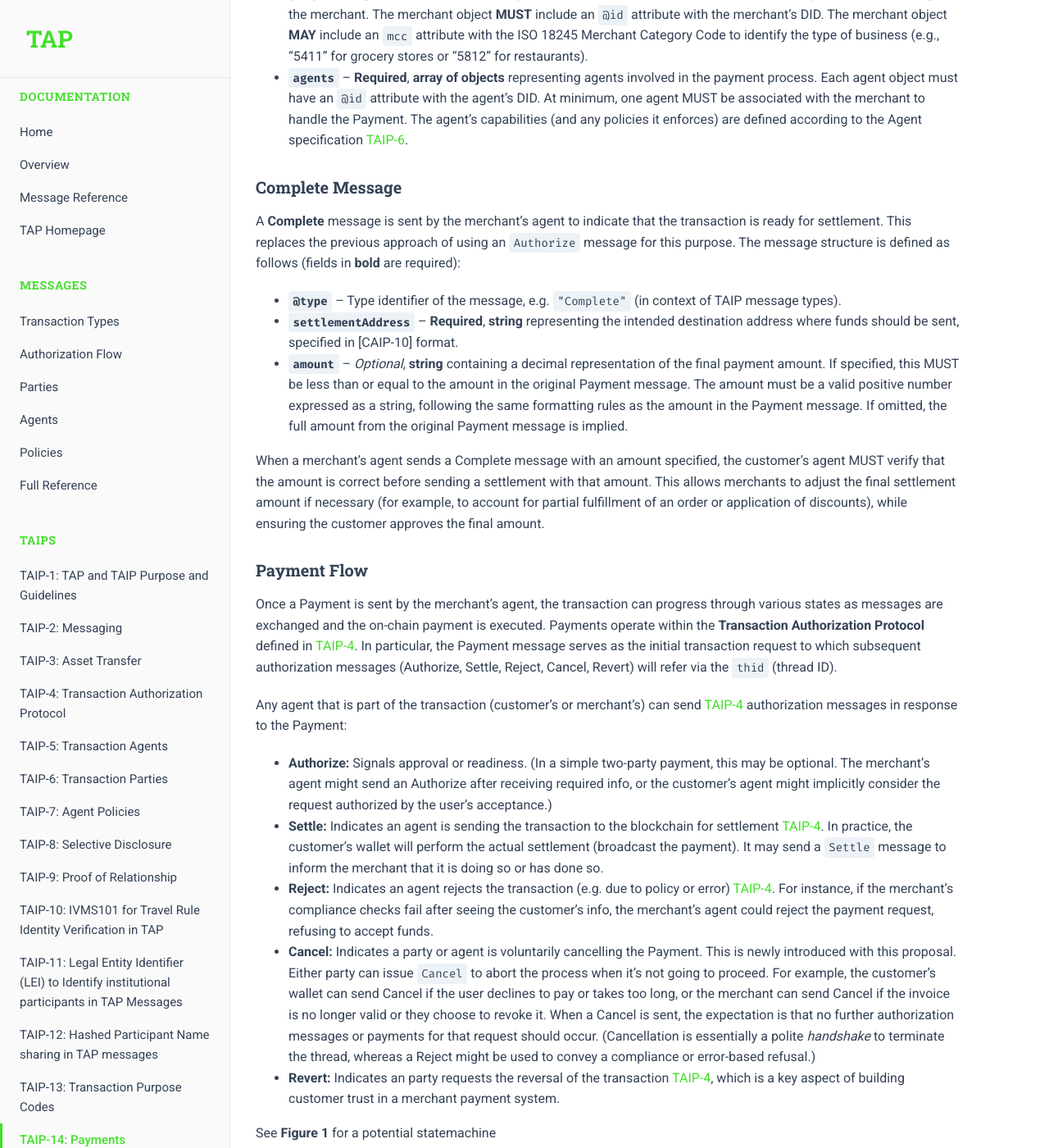
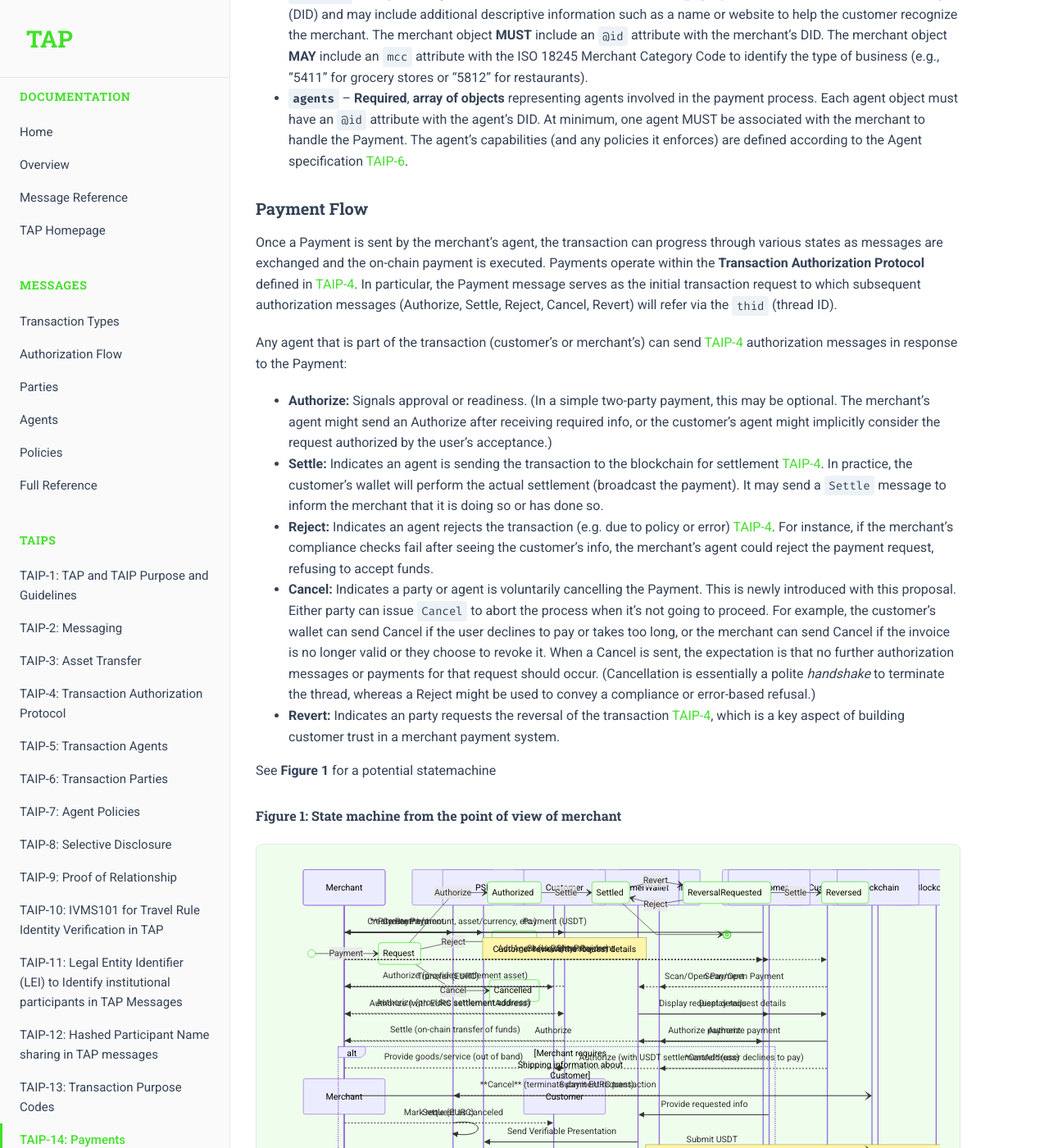
Before and after one commit to TransactionAuthorizationProtocol/TAIPs, a Jekyll site: the page built from TAIPs/taip-14.md, in a window 1280 px wide and 1400 px high, scrolled down 3483 px. Shown: the whole window at 82% size. Built offline with Jekyll 4.4.1, drawn with Linux system fonts in a browser that asks for light colours; some of the changed text lies outside the part shown.

Commit message:
Replace `Complete` message with `Authorize` to simplify flow

````diff
--- a/TAIPs/taip-14.md
+++ b/TAIPs/taip-14.md
@@ -22,7 +22,7 @@
 
 **User-Friendly Crypto Payments:** Today's blockchain payments lack a built-in request/response flow comparable to invoicing or checkout in traditional payments. By enabling merchants to send Payments to customers, we facilitate typical e-commerce use cases where a customer is prompted to pay a specified amount to a merchant. Using **"customer"** and **"merchant"** terminology (instead of originator/beneficiary) makes the roles more intuitive in retail contexts, without changing their underlying meaning (payer and payee).
 
-**Flexible Asset/Currency Support:** A merchant may want payment in a particular cryptocurrency or in an amount of fiat currency. This proposal ensures a Payment can specify **either a crypto asset or a fiat currency** (one is required). If a fiat currency (per ISO 4217 code, e.g. USD) is given, the request may include a list of acceptable crypto assets that the merchant supports for settling that currency amount. This gives customers flexibility in *how* to pay (e.g. choose USDC or DAI to settle a $100.00 invoice) while ensuring the merchant's requirements are clear. It also lays groundwork for dynamic currency conversion by wallets if needed.
+**Flexible Asset/Currency Support:** A merchant may want payment in a particular cryptocurrency or in an amount of fiat currency. This proposal ensures a Payment can specify **either a crypto asset or a fiat currency** (one is required). If a fiat currency (per ISO 4217 code, e.g. USD) is given, the request may include a list of acceptable crypto assets that the merchant supports for settling that currency amount. This gives customers flexibility in *how* to pay (e.g. choose USDC or DAI to settle a $100.00 invoice) while ensuring the merchant's requirements are clear. It also lays groundwork for dynamic currency conversion by wallets if needed and allows for composability with multiple blockchain transactions through linked `Transfer` messages.
 
 **Improved Compliance and Data Privacy:** Merchants often need additional customer details (for compliance with regulations like the Travel Rule, or for business purposes like shipping). Instead of including personally identifiable information in the payment request (which would risk exposure to other parties) [TAIP-8], the merchant can declare a `RequirePresentation` policy (as per [TAIP-8]) in the Payment. This signals that the customer's wallet must present certain credentials (e.g. proof of identity, email, shipping address) privately to the merchant's agent before or alongside payment. By leveraging [TAIP-8] selective disclosure, sensitive data is exchanged **only** between the requesting merchant and the customer, minimizing privacy risks.
 
@@ -38,7 +38,7 @@
 - **`asset`** – *Optional*, **string** ([CAIP-19] or [DTI] identifier) for the specific cryptocurrency being requested. Must be a blockchain asset identifier. Either `asset` OR `currency` is required (one must be present); if both are given, they should be consistent, with `asset` having precedence (the wallet should send in the asset specified, not based on currency).
 - **`currency`** – *Optional*, **string** (ISO 4217 currency code, e.g. "USD" or "EUR") for fiat-denominated payments. Either `asset` OR `currency` is required (one must be present). If `currency` is present, a wallet might not know which crypto asset the merchant prefers to settle this fiat amount; this is addressed by the `supportedAssets` field.
 - **`supportedAssets`** – *Optional*, **array of strings** ([CAIP-19] or [DTI] asset identifiers). If `currency` is given (fiat-denominated request), this field can list which crypto assets are acceptable to settle that currency amount. Each entry is an asset the merchant will accept as payment for the given fiat amount. For example, a Payment might specify `"currency": "EUR", "amount": "50.00", "supportedAssets": ["eip155:1/erc20:0xA0b86991..."]` to indicate €50.00 can be paid in USDC on Ethereum (asset listed) or potentially other listed stablecoins. If `supportedAssets` is omitted for a fiat request, it implies the customer's wallet may choose any asset to settle that amount, subject to the merchant and wallet's out-of-band agreement or policy.
-- **`expiry`** – *Optional*, **timestamp** indicating an expiration time for the request. After this time the merchant may no longer honor the payment (e.g. if exchange rates or inventory changed). The customer's wallet SHOULD treat an expired Payment as invalid and not allow payment. If omitted, the request is considered valid until canceled or fulfilled. This field SHOULD align with the DIDComm `expires_time` header (as specified in [TAIP-2]) to ensure consistency. In hotel reservation scenarios, for example, a merchant might set an expiry to the checkout date, indicating that if the payment is not completed by then, the reservation will be lost.
+- **`expiry`** – *Optional*, **timestamp** indicating an expiration time for the request. After this time the merchant may no longer honor the payment (e.g. if exchange rates or inventory changed). The customer's wallet SHOULD treat an expired Payment as invalid and not allow payment. If omitted, the request is considered valid until canceled or fulfilled. This field SHOULD align with the DIDComm `expires_time` header (as specified in [TAIP-2]) to ensure consistency. In hotel reservation scenarios, for example, a merchant might set an expiry to the checkout date, indicating that if the payment is not authorized by then, the reservation will be lost.
 - **`amount`** – **Required**, **string** containing a decimal representation of the payment amount. The amount must be a valid positive number expressed as a string. Leading zeroes may be omitted (e.g. "0.5" or ".5" for half a unit). Trailing zeroes may be present (e.g. "10.00" for exactly ten units). The amount is denominated in the `asset` token units or the `currency` fiat units as appropriate.
 - **`invoice`** – *Optional*, **Invoice** per [TAIP-16] or **URI** providing additional details about the payment being requested (e.g. a link to an external invoice). This can provide further context for the customer, though the basic payment details should always be present directly in the Payment message itself.
 - **`policies`** – *Optional*, **array of policy objects** defining requirements that must be satisfied by the customer's agent. Each policy object conforms to [TAIP-7] and may include:
@@ -46,16 +46,6 @@
 - **`customer`** – *Optional*, **object** for information about the customer (payer). In many cases, the merchant may not know the customer's identity at the time of issuing the request (for example, if the Payment is delivered via a public QR code or link). This object can be omitted or left minimal in such cases. If the merchant does know the customer's identity or wants to bind the request to a specific customer, they MAY include an identifier here (e.g. the customer's DID or reference). The `customer` object could simply be: `{ "@id": "did:example:alice" }` to target a specific party. Even if provided, this field is mainly informational; the DIDComm transport (to the customer's agent) or context of delivery typically ensures the request reaches the intended customer.
 - **`merchant`** – **Required**, **object** with information about the merchant (payee). This includes the merchant's identity (DID) and may include additional descriptive information such as a name or website to help the customer recognize the merchant. The merchant object **MUST** include an `@id` attribute with the merchant's DID. The merchant object **MAY** include an `mcc` attribute with the ISO 18245 Merchant Category Code to identify the type of business (e.g., "5411" for grocery stores or "5812" for restaurants).
 - **`agents`** – **Required**, **array of objects** representing agents involved in the payment process. Each agent object must have an `@id` attribute with the agent's DID. At minimum, one agent MUST be associated with the merchant to handle the Payment. The agent's capabilities (and any policies it enforces) are defined according to the Agent specification [TAIP-6].
-
-### Complete Message
-
-A **Complete** message is sent by the merchant's agent to indicate that the transaction is ready for settlement. This replaces the previous approach of using an `Authorize` message for this purpose. The message structure is defined as follows (fields in **bold** are required):
-
-- **`@type`** – Type identifier of the message, e.g. `"Complete"` (in context of TAIP message types).
-- **`settlementAddress`** – **Required**, **string** representing the intended destination address where funds should be sent, specified in [CAIP-10] format.
-- **`amount`** – *Optional*, **string** containing a decimal representation of the final payment amount. If specified, this MUST be less than or equal to the amount in the original Payment message. The amount must be a valid positive number expressed as a string, following the same formatting rules as the amount in the Payment message. If omitted, the full amount from the original Payment message is implied.
-
-When a merchant's agent sends a Complete message with an amount specified, the customer's agent MUST verify that the amount is correct before sending a settlement with that amount. This allows merchants to adjust the final settlement amount if necessary (for example, to account for partial fulfillment of an order or application of discounts), while ensuring the customer approves the final amount.
 
 ### Payment Flow
 
@@ -96,8 +86,8 @@
     participant Customer
     Merchant->>Customer: **Payment** (amount, asset/currency, etc.)
     Note over Customer: Customer reviews the request details
-    Customer-->>Merchant: Authorize
-    Merchant-->>Customer: Complete (provides settlement address)
+    Customer-->>Merchant: Authorize (provides settlement asset)
+    Merchant-->>Customer: Authorize (provides settlement address)
     Customer-->>Merchant: Settle (on-chain transfer of funds)
     Merchant-->>Customer: Provide goods/service (out of band)
 ```
@@ -131,7 +121,7 @@
     end
 
     opt Merchant approves transaction
-        PSP-->>CustomerWallet: Send Complete message
+        PSP-->>CustomerWallet: Send Authorize message
     end
 
     CustomerWallet->>Blockchain: Submit transaction
@@ -141,9 +131,9 @@
     Merchant->>Customer: Fulfill order
 ```
 
-*Description:* This detailed sequence involves the **Merchant's agent (Payment Service Provider - PSP)** and **Customer's agent (CustomerWallet)** exchanging messages. The merchant's PSP creates a Payment that the **Merchant** presents to the customer, including the **amount** and a policy requiring additional information (for example, an email for receipt, and shipping address for delivery). The Customer's wallet alerts the **Customer** (user) with the details and asks for the required information and approval. The user approves the transfer and sharing of data, which the wallet packages into a **Verifiable Presentation** (per [TAIP-8]) and returns to the merchant's wallet. The merchant's wallet verifies the credentials (ensuring they meet policy). Once satisfied, the merchant's wallet (or the merchant) sends a **Complete** message indicating everything is in order containing the settlement address. The **CustomerWallet** now automatically submits the blockchain transaction to the **Blockchain** network (this is depicted as a `Settle` action and the actual on-chain transfer). When the blockchain confirms the payment, the Merchant's wallet is notified (by listening to the blockchain or via an event). Finally, the **Merchant** is informed and can now consider the payment complete—at which point they deliver the product or service to the customer (this last step occurs off-chain, but is triggered by the confirmed payment).
+*Description:* This detailed sequence involves the **Merchant's agent (Payment Service Provider - PSP)** and **Customer's agent (CustomerWallet)** exchanging messages. The merchant's PSP creates a Payment that the **Merchant** presents to the customer, including the **amount** and a policy requiring additional information (for example, an email for receipt, and shipping address for delivery). The Customer's wallet alerts the **Customer** (user) with the details and asks for the required information and approval. The user approves the transfer and sharing of data, which the wallet packages into a **Verifiable Presentation** (per [TAIP-8]) and returns to the merchant's wallet. The merchant's wallet verifies the credentials (ensuring they meet policy). Once satisfied, the merchant's wallet (or the merchant) sends a **Authorize** message indicating everything is in order containing the settlement address. The **CustomerWallet** now automatically submits the blockchain transaction to the **Blockchain** network (this is depicted as a `Settle` action and the actual on-chain transfer). When the blockchain confirms the payment, the Merchant's wallet is notified (by listening to the blockchain or via an event). Finally, the **Merchant** is informed and can now consider the payment complete—at which point they deliver the product or service to the customer (this last step occurs off-chain, but is triggered by the confirmed payment).
 
-**Notes:** In this flow, if any required presentation was missing or invalid, the merchant's agent could send a **Reject** instead of Complete, or simply not authorize the payment (the customer might then choose not to pay).
+**Notes:** In this flow, if any required presentation was missing or invalid, the merchant's agent could send a **Reject** instead of Authorize, or simply not authorize the payment (the customer might then choose not to pay).
 
 #### Figure 4: Payment Flow with Cancellation (Failure Scenario)
 
@@ -167,6 +157,31 @@
 ```
 
 *Description:* In this failure scenario, the merchant's wallet sends a Payment, but the customer decides not to proceed (for any reason – maybe they canceled the checkout or disagreed with the terms). The **Customer's wallet** then sends a **Cancel** message to the **Merchant's wallet**, notifying that the request is aborted. Both sides consider the payment request closed. The merchant's wallet may notify the merchant system to void the invoice or record the cancellation. Similarly, if the merchant needed to cancel (e.g. the order was out-of-stock or expired), the merchant's wallet would send a Cancel to the customer's wallet, which would inform the user. In either case, the Cancel message definitively ends that Payment thread. This differs from a **Reject** in that it isn't necessarily due to rule violations; it's a voluntary termination (any outstanding authorization or info exchange stops here). After a Cancel, the customer is not expected to send payment, and the merchant should not accept a payment if one somehow arrives late (they might refund it or handle it out of band).
+
+### Composability
+
+Most simple payments involving a single blockchain and a single token transfer can be implemented using the `Payment` -> `Authorize` -> `Authorize` -> `Settle` flow. More complex payments may include a Forex swap between different stablecoins or bridging between blockchain networks. For full transparency these can be implemented using multiple `Transfer` messages refering to the parent Payment through the `pthid` field (see [TAIP-2]).
+
+```mermaid
+sequenceDiagram
+    participant CustomerWallet
+    participant LiquidityProvider
+    participant PSP
+    participant Blockchain
+
+    PSP->>CustomerWallet: Payment (USDT)
+    CustomerWallet-->>PSP: AddAgent (LiquidityProvider)
+
+    CustomerWallet->>LiquidityProvider: Transfer (EURC)
+    LiquidityProvider-->>CustomerWallet: Authorize (with EURC settlementAddress)
+    CustomerWallet-->>PSP: Authorize
+    PSP-->>LiquidityProvider: Authorize (with USDT settlementAddress)
+
+    CustomerWallet-)Blockchain: Submit EURC transaction
+    CustomerWallet-->>LiquidityProvider: Settle (EURC)
+    LiquidityProvider-)Blockchain: Submit USDT
+    LiquidityProvider-->>PSP: Settle (USDT)
+```
 
 ### Out-of-Band Initiation
 
--- a/TAIPs/taip-4.md
+++ b/TAIPs/taip-4.md
@@ -105,7 +105,9 @@
 
 - `@context` - REQUIRED the JSON-LD context `https://tap.rsvp/schema/1.0`
 - `@type` - REQUIRED the JSON-LD type `https://tap.rsvp/schema/1.0#Authorize`
-- `settlementAddress` - OPTIONAL string representing the intended destination address of the transaction specified in [CAIP-10](CAIP-10) format. If sent by a VASP representing the beneficiary this is REQUIRED unless the original request contains an agent with the `settlementAddress` role. For all others it is OPTIONAL.
+- `settlementAddress` - OPTIONAL string representing the intended destination address of the transaction specified in [CAIP-10](CAIP-10) format. If sent by an Agent representing the beneficiary this is REQUIRED unless the original request contains an agent with the `settlementAddress` role. For all others it is OPTIONAL.
+- `settlementAsset` - OPTIONAL string representing an asset for settlement in [CAIP-19] format. If multiple `supportedAssets` are presentented in the Transaction message (eg. `Payment` from [TAIP-14]) then an agent representing the sending side of the transaction is REQUIRED to specify the `settlementAsset` as part of their authorization, so the receiving side can specify the correct `settlementAddress`
+- `amount` - OPTIONAL string with the full amount as a decimal representation of the `settlementAsset` in case it is different than the original `Payment` or `Transfer` message.
 - `expiry` - OPTIONAL timestamp in ISO 8601 format indicating when the authorization expires. After this time, if settlement has not occurred, the authorization should be considered invalid and settlement should not proceed. In merchant payment flows, the customer's wallet may either repeat the merchant's specified expiration time or override it with a different time.
 
 By not providing a `settlementAddress` until after `Authorization`, beneficiary agents can reject incoming blockchain transactions for the first time.
@@ -154,7 +156,7 @@
 - `@context` - REQUIRED the JSON-LD context `https://tap.rsvp/schema/1.0`
 - `@type` - REQUIRED the JSON-LD type `https://tap.rsvp/schema/1.0#Settle`
 - `settlementId` - OPTIONAL a [CAIP-220](https://github.com/ChainAgnostic/CAIPs/pull/221/files) identifier of the underlying settlement transaction on a blockchain. REQUIRED by at least one agent representing the originator.
-- `amount` - OPTIONAL string containing a decimal representation of the settled amount. If specified, this MUST be less than or equal to the amount in the original transaction message. If a `Complete` message was received with an amount specified, then the amount in the `Settle` message MUST match that value. If omitted, the full amount from the original transaction message is implied.
+- `amount` - OPTIONAL string containing a decimal representation of the settled amount. If specified, this MUST be less than or equal to the amount in the original transaction message. If a `Authorize` message was received with an amount specified, then the amount in the `Settle` message MUST match that value. If omitted, the full amount from the original transaction message is implied.
 
 The following shows an simplified authorization flow with a succesfull outcome (transaction settled):
 
--- a/messages.md
+++ b/messages.md
@@ -14,7 +14,6 @@
   - [Payment](#payment)
 - [Authorization Flow Messages](#authorization-flow-messages)
   - [Authorize](#authorize)
-  - [Complete](#complete)
   - [Settle](#settle)
   - [Reject](#reject)
   - [Cancel](#cancel)
@@ -282,6 +281,8 @@
 | @context | string | Yes | Review ([TAIP-4]) | JSON-LD context "https://tap.rsvp/schema/1.0" |
 | @type | string | Yes | Review ([TAIP-4]) | JSON-LD type "https://tap.rsvp/schema/1.0#Authorize" |
 | settlementAddress | string | No | Review ([TAIP-4]) | Optional CAIP-10 identifier for the settlement address |
+| settlementAsset | string | No | Review ([TAIP-4]) | Optional CAIP-19 identifier for the settlement asset |
+| amount | string | No | Review ([TAIP-4]) | Optional decimal amount authorized of the settlementAsset |
 | expiry | string | No | Review ([TAIP-4]) | ISO 8601 datetime indicating when the authorization expires |
 
 > **Note:** The message refers to the original Transfer message via the DIDComm `thid` (thread ID) in the message envelope.
@@ -302,38 +303,6 @@
 }
 ```
 
-### Complete
-[TAIP-14] - Review
-
-Indicates that a transaction is ready for settlement, sent by the merchant's agent in a Payment flow. This replaces the previous approach of using Authorize for this purpose.
-
-| Attribute | Type | Required | Status | Description |
-|-----------|------|----------|---------|-------------|
-| @context | string | Yes | Review ([TAIP-14]) | JSON-LD context "https://tap.rsvp/schema/1.0" |
-| @type | string | Yes | Review ([TAIP-14]) | JSON-LD type "https://tap.rsvp/schema/1.0#Complete" |
-| settlementAddress | string | Yes | Review ([TAIP-14]) | CAIP-10 identifier for the settlement address |
-| amount | string | No | Review ([TAIP-14]) | Optional final payment amount, must be less than or equal to the original requested amount. If omitted, the full amount from the original Payment message is implied. |
-
-> **Note:** The message refers to the original Payment message via the DIDComm `thid` (thread ID) in the message envelope.
-
-#### Examples
-
-```json
-{
-  "id": "123e4567-e89b-12d3-a456-426614174007",
-  "type": "https://tap.rsvp/schema/1.0#Complete",
-  "from": "did:web:merchant.vasp",
-  "to": ["did:web:customer.vasp"],
-  "thid": "123e4567-e89b-12d3-a456-426614174014",
-  "body": {
-    "@context": "https://tap.rsvp/schema/1.0",
-    "@type": "https://tap.rsvp/schema/1.0#Complete",
-    "settlementAddress": "eip155:1:0xA0b86991c6218b36c1d19D4a2e9Eb0cE3606eB48",
-    "amount": "95.50"
-  }
-}
-```
-
 ### Settle
 [TAIP-4] - Review
 
@@ -344,7 +313,7 @@
 | @context | string | Yes | Review ([TAIP-4]) | JSON-LD context "https://tap.rsvp/schema/1.0" |
 | @type | string | Yes | Review ([TAIP-4]) | JSON-LD type "https://tap.rsvp/schema/1.0#Settle" |
 | settlementId | string | Yes | Review ([TAIP-4]) | CAIP-220 identifier of the settlement transaction |
-| amount | string | No | Review ([TAIP-4]) | Optional settled amount, must be less than or equal to the original amount. If a Complete message specified an amount, this must match that value. |
+| amount | string | No | Review ([TAIP-4]) | Optional settled amount, must be less than or equal to the original amount. If a Authorize message specified an amount, this must match that value. |
 
 > **Note:** The message refers to the original Transfer or Payment message via the DIDComm `thid` (thread ID) in the message envelope.
 
````
Also changed, not shown: other parts of TAIPs/taip-14.md (+1 -1 lines), other parts of TAIPs/taip-4.md (+2 -0 lines), TAIPs/taip-2.md (+1 -1 lines), packages/typescript/src/tap.ts (+3 -25 lines).
